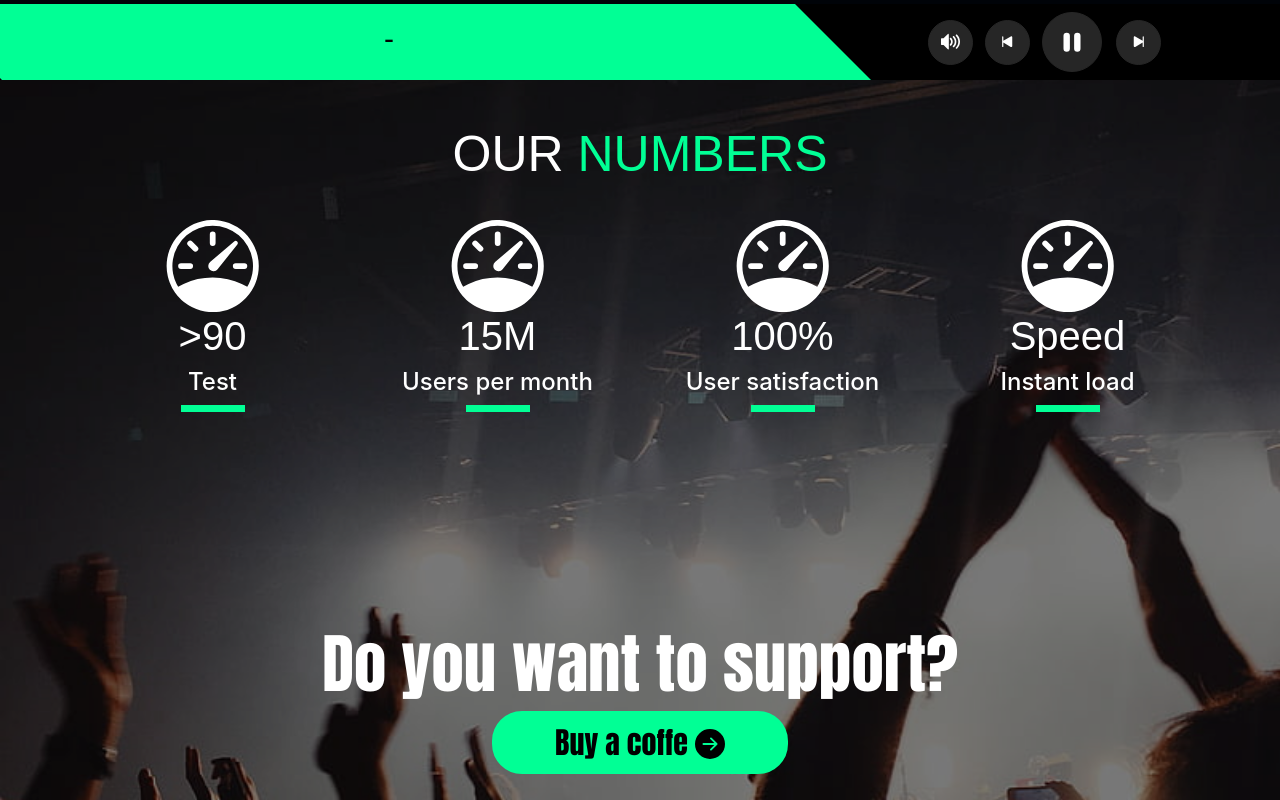
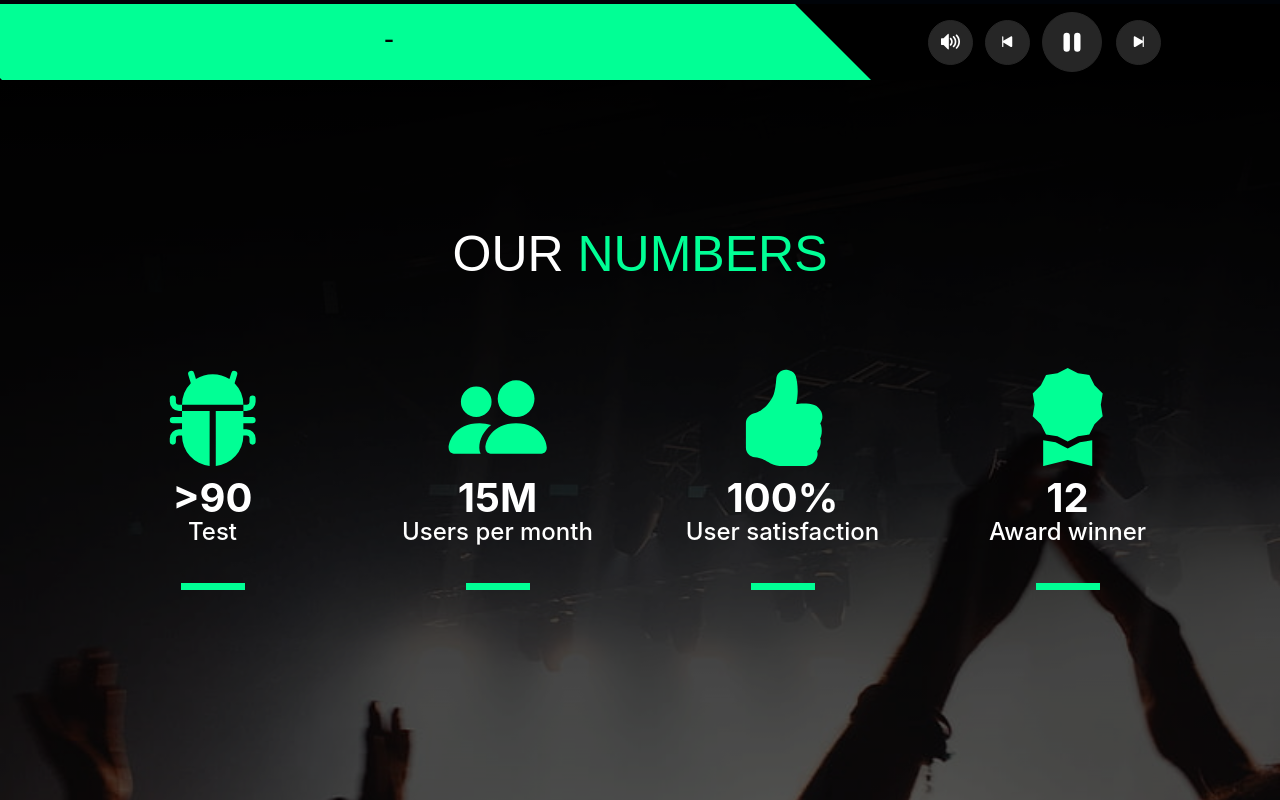
Before and after one commit to NachoMartin123/MusicReact, a React (Create React App) app in the folder music_react/: page /about in a window 1280 px wide. Shown: the part 720-1520 px from the top of the page. Built offline with nearby package versions, Linux system fonts and the light colour scheme.

Commit message:
About award section effects
Counter up

```diff
--- a/music_react/package.json
+++ b/music_react/package.json
@@ -19,6 +19,7 @@
     "popper.js": "^1.16.1",
     "react": "^17.0.2",
     "react-bootstrap": "^2.1.2",
+    "react-countup": "^6.1.1",
     "react-dom": "^17.0.2",
     "react-hook-form": "^7.27.1",
     "react-icons": "^4.3.1",
@@ -29,6 +30,7 @@
     "react-router-dom": "^6.2.1",
     "react-router-native": "^6.2.1",
     "react-scripts": "5.0.0",
+    "react-visibility-sensor": "^5.1.1",
     "redux": "^4.1.2",
     "redux-form": "^8.3.8",
     "redux-thunk": "^2.4.1",
--- a/music_react/src/component/about/About.js
+++ b/music_react/src/component/about/About.js
@@ -13,7 +13,7 @@ import MethologiesChart from "./usedTechnologies/MethologiesChart";
 const About = ({}) => {
     return (
         <div>
-			<div className="back1" style={{height:"50%", paddingTop:"4em", paddingBottom:"4em", backgroundImage:`url(${(back1)})`}}>
+			<div className="back1About" style={{height:"50%", paddingTop:"4em", paddingBottom:"4em", backgroundImage:`url(${(back1)})`}}>
 				<Container style={{backdropFilter: "blur(1px)"}}>
 					<h2  className="titleSecondary">USED <span className="customGreen">TECHNOLOGIES</span></h2>
 					<Row>
@@ -26,18 +26,18 @@ const About = ({}) => {
 					</Row>
 				</Container>
 			</div>
-			<div className="back2" style={{backgroundImage:`url(${(back2)})`}}>
+			<div className="back2About" style={{backgroundImage:`linear-gradient(180deg, rgba(2,0,36,1) 0%, rgba(0,0,0,1) 0%, rgba(0,212,255,0) 100%), url(${(back2)})`}}>
 				<Container className="backFilter" style={{paddingTop:"6em", paddingBottom:"9em"}}>
-					<h2 className="titleSecondary" style={{paddinTop:"9em"}}>
+					<h2 className="titleSecondary" style={{marginTop:"2em"}}>
 						OUR <span className="customGreen">NUMBERS</span>
 					</h2>
-					<Row style={{marginTop:"2em", marginBottom:"2em"}}>
+					<Row style={{marginTop:"5em", marginBottom:"2em"}}>
 						<Badge iconType="test"/>
 						<Badge iconType="users"/>
 						<Badge iconType="satisfaction"/>
-						<Badge iconType="speed"/>
+						<Badge iconType="award"/>
 					</Row>
-					<Container style={{textAlign:"center", marginTop:"2em", marginBottom:"2em"}}>
+					<Container style={{textAlign:"center", marginTop:"3em", marginBottom:"2em"}}>
 						<h1>Do you want to support?</h1>
 						<ButtonMR texto="Buy a coffe" />
 					</Container>
--- a/music_react/src/component/about/badge/Badge.js
+++ b/music_react/src/component/about/badge/Badge.js
@@ -2,40 +2,54 @@ import React, {useState, useEffect} from 'react';
 import { connect } from 'react-redux';
 
 import {Container, Col, Row} from 'react-bootstrap';
-
-import {BsFillBugFill, BsPeopleFill, BsHandThumbsUpFill, BsSpeedometer} from "react-icons/bs"
+import CountUp, { useCountUp } from 'react-countup';
+import VisibilitySensor from 'react-visibility-sensor';
+import {BsFillBugFill, BsPeopleFill, BsHandThumbsUpFill, BsAwardFill} from "react-icons/bs"
 
 const Badge = ({iconType}) => {
-    const [texto1, setTexto1] = useState("");//initial state value
-    const [texto2, setTexto2] = useState("");//initial state value
+    const [myNumber, setMyNumber1] = useState();//initial state value
+    const [texto, setTexto] = useState();//initial state value
+    const [prefix, setPrefix] = useState("");//initial state value
+    const [sufix, setSufix] = useState("");//initial state value
 
     useEffect(() => {
         if(iconType=="test"){
-            setTexto1(">90");
-            setTexto2("Test");
+            setPrefix(">");
+            setMyNumber1(90);
+            setTexto("Test");
         }else if(iconType=="users"){
-            setTexto1("15M");
-            setTexto2("Users per month");
+            setSufix("M");
+            setMyNumber1(15);
+            setTexto("Users per month");
         }else if(iconType=="satisfaction"){
-            setTexto1("100%");
-            setTexto2("User satisfaction");
-        }else if(iconType=="speed"){
-            setTexto1("Speed");
-            setTexto2("Instant load");
+            setSufix("%");
+            setMyNumber1(100);
+            setTexto("User satisfaction");
+        }else if(iconType=="award"){
+            setMyNumber1(12);
+            setTexto("Award winner");
         }
     }, []);
 
     return (
         <Col className="badge">
            {
-               texto1=="test" ? <BsFillBugFill/>
-               : texto1=="users" ? <BsPeopleFill/>
-               : texto1=="satisfaction" ? <BsHandThumbsUpFill/>
-               : texto1=="speed" ? <BsSpeedometer/>
-               : <BsSpeedometer/>
+               iconType=="test" ? <BsFillBugFill/>
+               : iconType=="users" ? <BsPeopleFill/>
+               : iconType=="satisfaction" ? <BsHandThumbsUpFill/>
+               : iconType=="award" ? <BsAwardFill/>
+               : <BsAwardFill/>
            }
-            <h3>{texto1}</h3>
-            <h4 style={{color:"white", textAlign:"center"}}>{texto2}</h4>
+            <div style={{marginTop:"1em"}}>
+                <CountUp redraw={true} end={myNumber} prefix={prefix} suffix={sufix}>
+                {({ countUpRef, start }) => (
+                    <VisibilitySensor onChange={start} delayedCall>
+                        <span ref={countUpRef} />
+                    </VisibilitySensor>
+                )}
+                </CountUp>
+            </div>
+            <h4 style={{marginBottom:"1.5em", color:"white", textAlign:"center"}}>{texto}</h4>
             <div className="badge-linea"></div>
         </Col>
     );
--- a/music_react/src/sass/about/_allAbout.sass
+++ b/music_react/src/sass/about/_allAbout.sass
@@ -1,6 +1,6 @@
 @import './badge.sass'
 
-.back1
+.back1About
     background-size:     cover
     background-repeat:   no-repeat
     background-position: center center
@@ -8,7 +8,7 @@
 
 
 
-.back2
+.back2About
     background-size:     cover
     background-repeat:   no-repeat
     background-position: center center
--- a/music_react/src/sass/about/_badge.sass
+++ b/music_react/src/sass/about/_badge.sass
@@ -5,6 +5,9 @@
     svg
         width: 100%
         height: 25%
+        color: $customVerde
+    span
+        font-size: 40px
 
 .badge-linea
     background-color: $customVerde
@@ -13,4 +16,4 @@
     margin: auto //center div
     &:hover
         bottom: 1rem
-        transform: translateX(-50%) rotate(180deg)
+        transform: rotate(180deg)
```
Also changed, not shown: music_react/src/css/styles.css, 1 other file (tests, documents, lock files or other folders).
